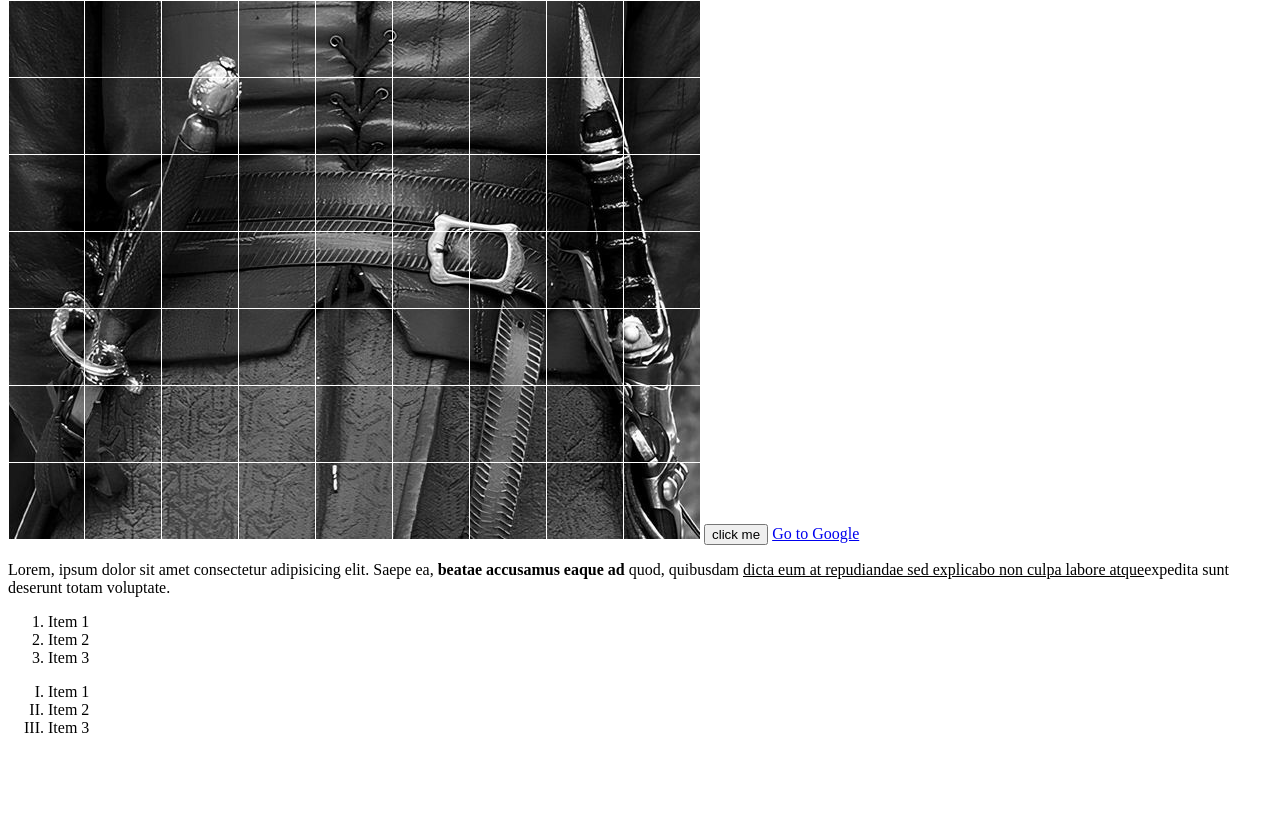
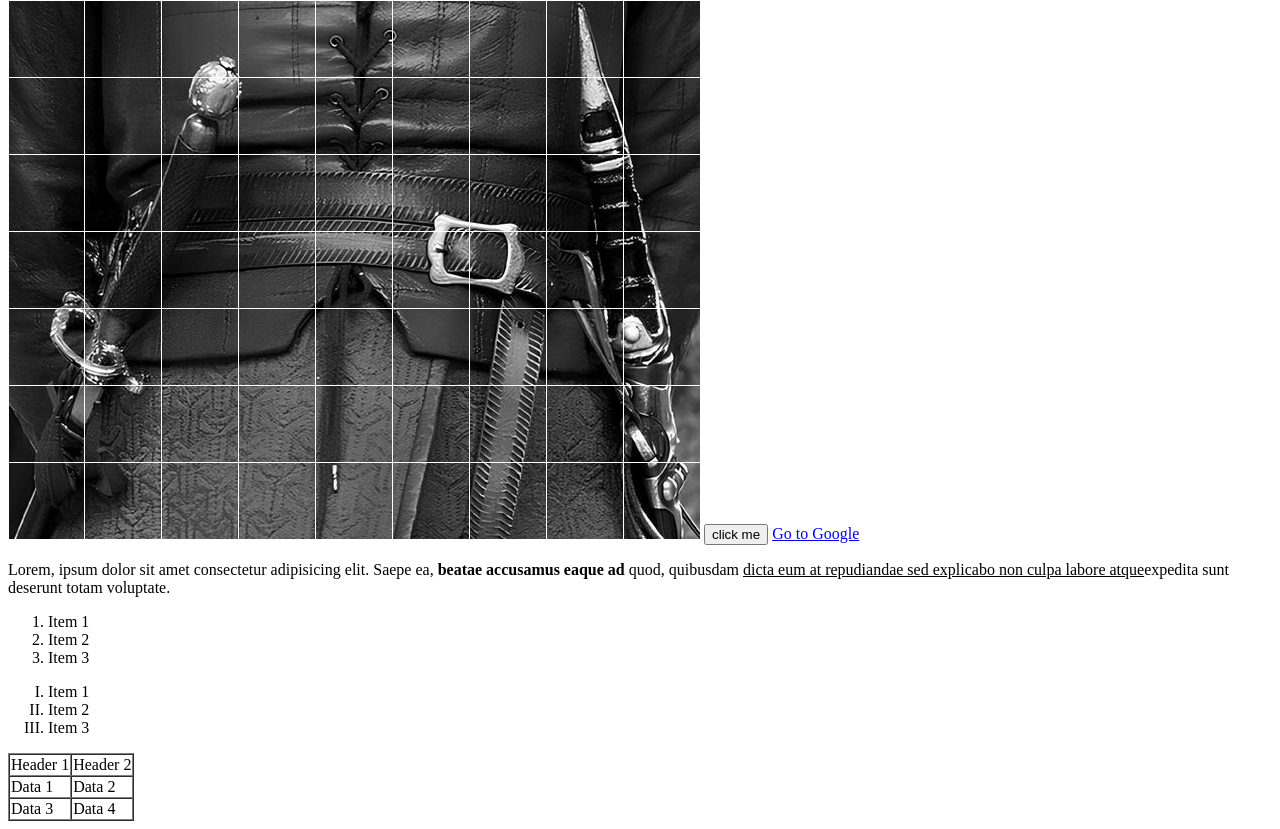
Before and after one commit to ikavin04/FSD, a plain HTML site: page index.html in a window 1280 px wide. Shown: the part 941-1770 px from the top of the page. Before the commit the page ends 1694 px from the top, so only its background shows below. Drawn offline with Linux system fonts and the light colour scheme.

Commit message:
Update index.html

```diff
--- a/index.html
+++ b/index.html
@@ -32,5 +32,18 @@
         <li>Item 2</li>
         <li>Item 3</li>
     </ol>
+    <table border="1" cellpadding="1" cellspacing="0">
+        <tr>
+            <td>Header 1</td>
+            <td>Header 2</td>
+        </tr>
+        <tr>
+            <td>Data 1</td>
+            <td>Data 2</td>
+        </tr>
+        <tr>
+            <td>Data 3</td>
+            <td>Data 4</td>
+        </tr>
 </body>
 </html>
```
